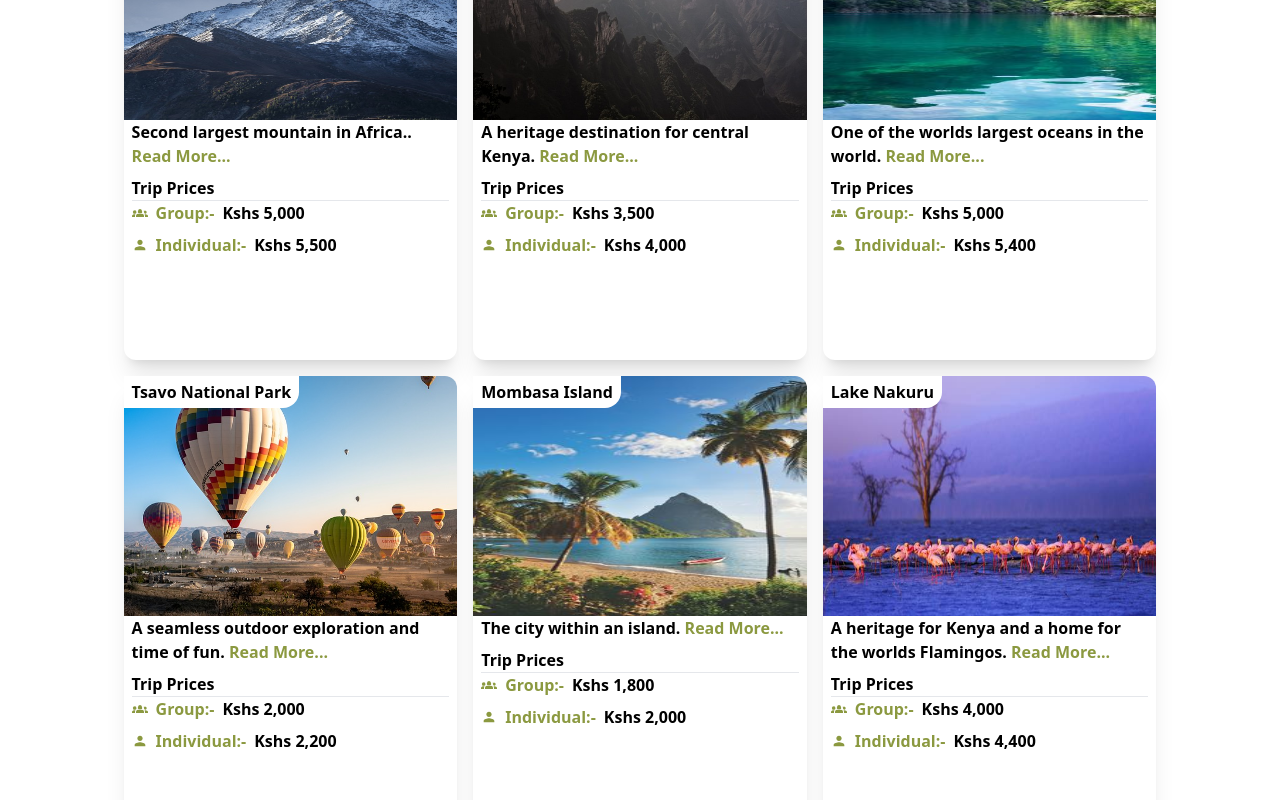
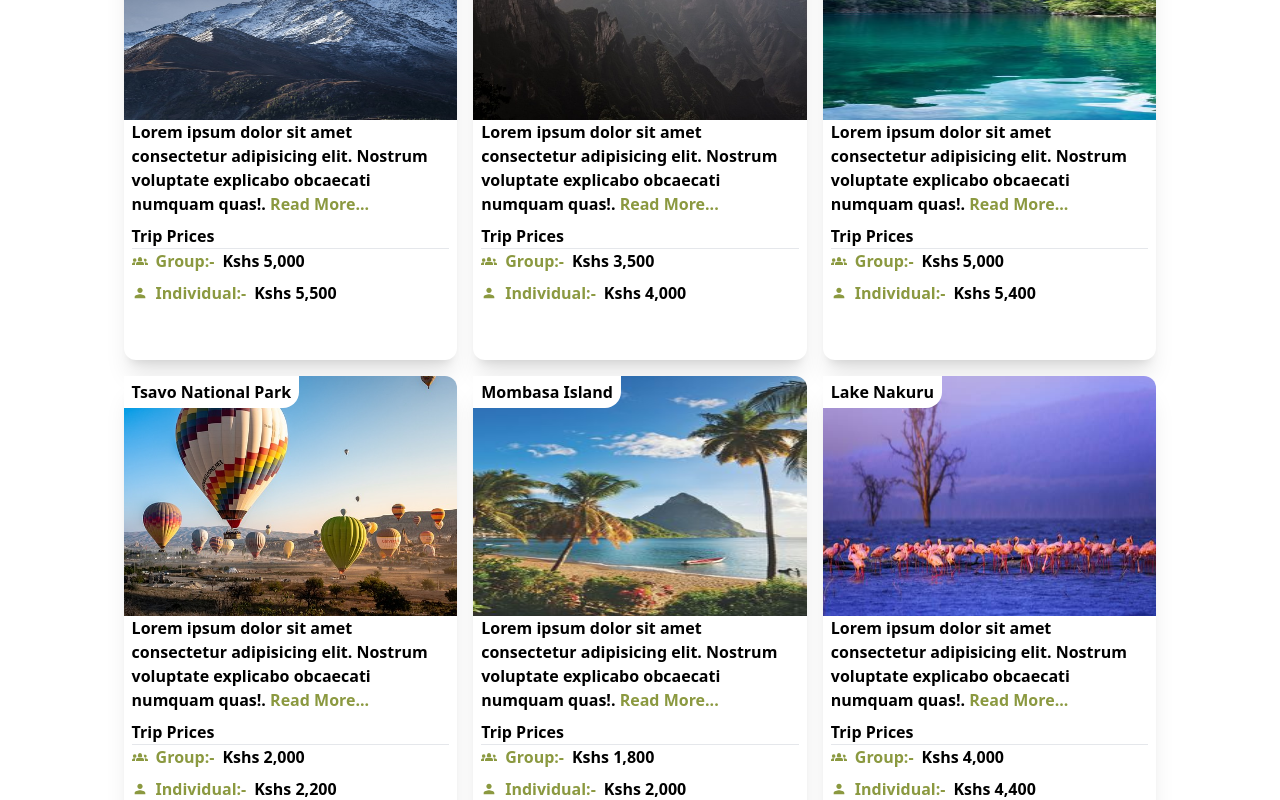
Before and after one commit to JAS-D98/Zaph-Tours-and-Travels-Website-T2-Give-Monthly-Project, a React (Vite) app: page /destination in a window 1280 px wide. Shown: the part 980-1780 px from the top of the page. Built offline with nearby package versions, Linux system fonts and the light colour scheme.

Commit message:
add placeholder text to features card

```diff
--- a/src/constants/Destinations.js
+++ b/src/constants/Destinations.js
@@ -12,7 +12,7 @@ export const destinations = [
     image: mountKenya1,
     siteName: "Mount Kenya",
     alt: "image of mountb kenya",
-    description: "Second largest mountain in Africa.",
+    description: "Lorem ipsum dolor sit amet consectetur adipisicing elit. Nostrum voluptate explicabo obcaecati numquam quas!",
     linkText: "Read More",
     pricePerGroup: "Kshs 5,000",
     individualCost: "Kshs 5,500",
@@ -21,7 +21,7 @@ export const destinations = [
     image: luwenzori,
     siteName: "Aberdare Hill",
     alt: " image of aberdare range",
-    description: "A heritage destination for central Kenya",
+    description: "Lorem ipsum dolor sit amet consectetur adipisicing elit. Nostrum voluptate explicabo obcaecati numquam quas!",
     linkText: "Read More",
     pricePerGroup: "Kshs 3,500",
     individualCost: "Kshs 4,000",
@@ -30,7 +30,7 @@ export const destinations = [
     image: nature3,
     siteName: "Indian Ocean",
     alt: "Image of indian ocean",
-    description: "One of the worlds largest oceans in the world",
+    description: "Lorem ipsum dolor sit amet consectetur adipisicing elit. Nostrum voluptate explicabo obcaecati numquam quas!",
     linkText: "Read More",
     pricePerGroup: "Kshs 5,000",
     individualCost: "Kshs 5,400",
@@ -39,7 +39,7 @@ export const destinations = [
     image: nature2,
     siteName: "Tsavo National Park",
     alt: "image of hot air ballon in Tsavo",
-    description: "A seamless outdoor exploration and time of fun",
+    description: "Lorem ipsum dolor sit amet consectetur adipisicing elit. Nostrum voluptate explicabo obcaecati numquam quas!",
     linkText: "Read More",
     pricePerGroup: "Kshs 2,000",
     individualCost: "Kshs 2,200",
@@ -48,7 +48,7 @@ export const destinations = [
     image: Mombasa,
     siteName: "Mombasa Island",
     alt: "Image of Mombasa Island",
-    description: "The city within an island",
+    description: "Lorem ipsum dolor sit amet consectetur adipisicing elit. Nostrum voluptate explicabo obcaecati numquam quas!",
     linkText: "Read More",
     pricePerGroup: "Kshs 1,800",
     individualCost: "Kshs 2,000",
@@ -57,7 +57,7 @@ export const destinations = [
     image: lakenakuru,
     siteName: "Lake Nakuru",
     alt: "image of lake nakuru ",
-    description: "A heritage for Kenya and a home for the worlds Flamingos",
+    description: "Lorem ipsum dolor sit amet consectetur adipisicing elit. Nostrum voluptate explicabo obcaecati numquam quas!",
     linkText: "Read More",
     pricePerGroup: "Kshs 4,000",
     individualCost: "Kshs 4,400",
@@ -68,8 +68,8 @@ export const sites = [
   {
     image: mountKenya1,
     siteName: "Mount Kenya",
-    alt: "image of mountb kenya",
-    description: "Second largest mountain in Africa.",
+    alt: "image of mount kenya",
+    description: "Lorem ipsum dolor sit amet consectetur adipisicing elit. Nostrum voluptate explicabo obcaecati numquam quas!",
     linkText: "Read More",
     pricePerGroup: "Kshs 5,000",
     individualCost: "Kshs 5,500",
@@ -78,7 +78,7 @@ export const sites = [
     image: luwenzori,
     siteName: "Aberdare Hill",
     alt: " image of aberdare range",
-    description: "A heritage destination for central Kenya",
+    description: "Lorem ipsum dolor sit amet consectetur adipisicing elit. Nostrum voluptate explicabo obcaecati numquam quas!",
     linkText: "Read More",
     pricePerGroup: "Kshs 3,500",
     individualCost: "Kshs 4,000",
@@ -87,7 +87,7 @@ export const sites = [
     image: nature3,
     siteName: "Indian Ocean",
     alt: "Image of indian ocean",
-    description: "One of the worlds largest oceans in the world",
+    description: "Lorem ipsum dolor sit amet consectetur adipisicing elit. Nostrum voluptate explicabo obcaecati numquam quas!",
     linkText: "Read More",
     pricePerGroup: "Kshs 5,000",
     individualCost: "Kshs 5,400",
@@ -96,7 +96,7 @@ export const sites = [
     image: nature2,
     siteName: "Tsavo National Park",
     alt: "image of hot air ballon in Tsavo",
-    description: "A seamless outdoor exploration and time of fun",
+    description: "Lorem ipsum dolor sit amet consectetur adipisicing elit. Nostrum voluptate explicabo obcaecati numquam quas!",
     linkText: "Read More",
     pricePerGroup: "Kshs 2,000",
     individualCost: "Kshs 2,200",
@@ -105,7 +105,7 @@ export const sites = [
     image: Mombasa,
     siteName: "Mombasa Island",
     alt: "Image of Mombasa Island",
-    description: "The city within an island",
+    description: "Lorem ipsum dolor sit amet consectetur adipisicing elit. Nostrum voluptate explicabo obcaecati numquam quas!",
     linkText: "Read More",
     pricePerGroup: "Kshs 1,800",
     individualCost: "Kshs 2,000",
@@ -114,7 +114,7 @@ export const sites = [
     image: lakenakuru,
     siteName: "Lake Nakuru",
     alt: "image of lake nakuru ",
-    description: "A heritage for Kenya and a home for the worlds Flamingos",
+    description: "Lorem ipsum dolor sit amet consectetur adipisicing elit. Nostrum voluptate explicabo obcaecati numquam quas!",
     linkText: "Read More",
     pricePerGroup: "Kshs 4,000",
     individualCost: "Kshs 4,400",
@@ -123,7 +123,7 @@ export const sites = [
     image: nature3,
     siteName: "Indian Ocean",
     alt: "Image of indian ocean",
-    description: "One of the worlds largest oceans in the world",
+    description: "Lorem ipsum dolor sit amet consectetur adipisicing elit. Nostrum voluptate explicabo obcaecati numquam quas!",
     linkText: "Read More",
     pricePerGroup: "Kshs 5,000",
     individualCost: "Kshs 5,400",
@@ -132,7 +132,7 @@ export const sites = [
     image: nature2,
     siteName: "Tsavo National Park",
     alt: "image of hot air ballon in Tsavo",
-    description: "A seamless outdoor exploration and time of fun",
+    description: "Lorem ipsum dolor sit amet consectetur adipisicing elit. Nostrum voluptate explicabo obcaecati numquam quas!",
     linkText: "Read More",
     pricePerGroup: "Kshs 2,000",
     individualCost: "Kshs 2,200",
```
